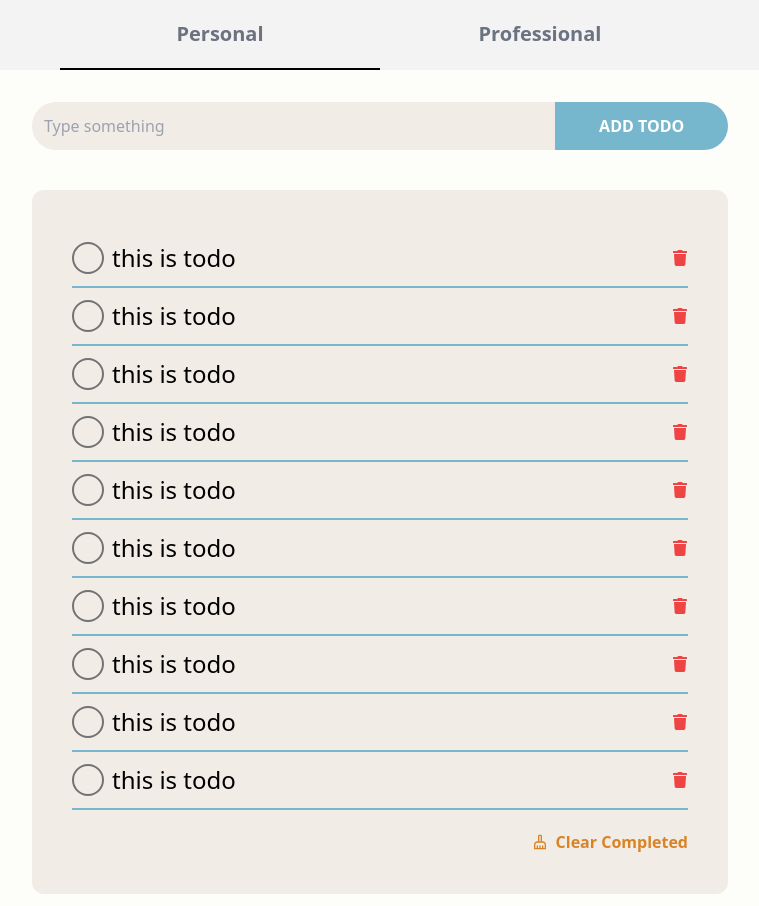
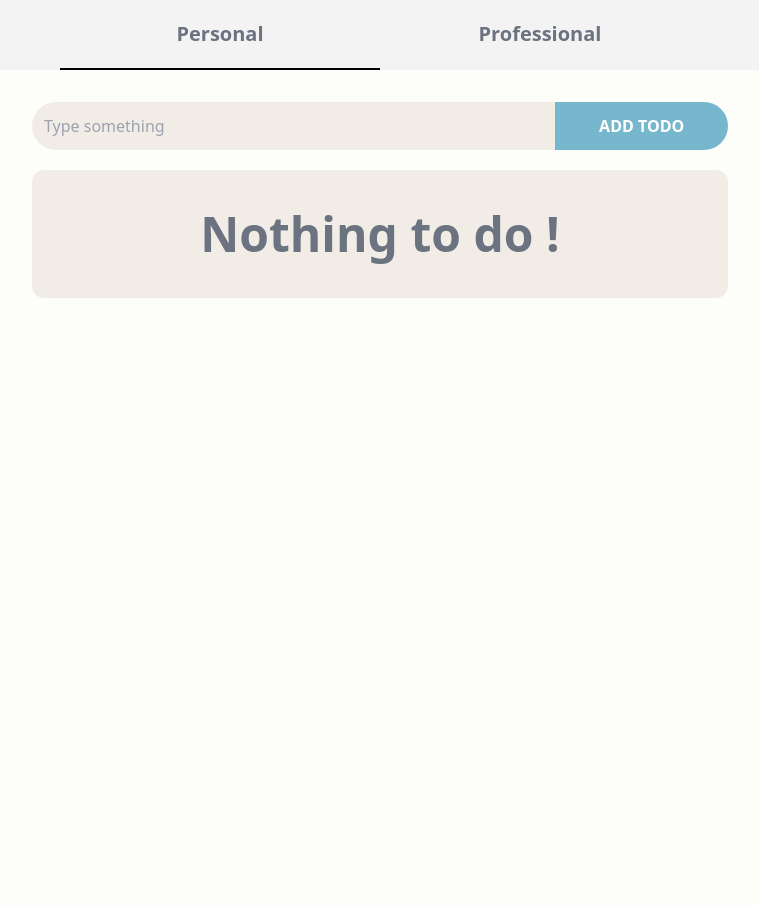
Before and after one commit to shahidx0x/ReduxTodo, a React (Vite) app: page / in a window 1280 px wide. Shown: the whole page, without its empty margins (260-1019 px from the left). After the commit the page ends 800 px from the top, so only its background shows below. Built offline with nearby package versions, Linux system fonts and the light colour scheme.

Commit message:
feat : add remove todo and add todo in the ui

```diff
--- a/src/components/TodoList/TaskList.tsx
+++ b/src/components/TodoList/TaskList.tsx
@@ -1,8 +1,16 @@
-import React, { useState } from "react"
+import { useState } from "react"
 import { FaCheck, FaTrash } from "react-icons/fa"
+import { useAppDispatch } from "../../app/hooks"
+import { deleteTodo } from "../../features/todo/createTodoSlice"
 
-const TaskList = () => {
+const TaskList = ({ id, task }: { id: number; task: string }) => {
   const [checked, setChecked] = useState(false)
+  const dispatch = useAppDispatch()
+
+  const removeTodo = (id: number) => {
+    dispatch(deleteTodo({ id: id }))
+  }
+
   return (
     <li className="flex justify-between  items-center gap-2 border-b-2 border-[#76B7CD] py-3">
       <div className="flex gap-2">
@@ -16,10 +24,13 @@ const TaskList = () => {
           <p
             className={`absolute top-[50%] ${checked && "border border-[#C2C2C2]"} w-full `}
           ></p>
-          this is todo
+          {task}
         </p>
       </div>
-      <FaTrash className="text-red-500 cursor-pointer" />
+      <FaTrash
+        onClick={() => removeTodo(id)}
+        className="text-red-500 cursor-pointer"
+      />
     </li>
   )
 }
--- a/src/components/TodoList/TodoList.tsx
+++ b/src/components/TodoList/TodoList.tsx
@@ -1,10 +1,14 @@
 import { MdOutlineCleaningServices } from "react-icons/md"
 import TaskList from "./TaskList"
 import { useEffect, useState } from "react"
+import { useAppDispatch, useAppSelector } from "../../app/hooks"
+import { createTodo } from "../../features/todo/createTodoSlice"
 
 const TodoList = () => {
   const [todo, setTodo] = useState<string>("")
   const [error, setError] = useState<string>("")
+  const dispatch = useAppDispatch()
+  const state = useAppSelector(state => state.todo)
 
   useEffect(() => {
     if (todo) setError("")
@@ -12,8 +16,15 @@ const TodoList = () => {
 
   const handleAddTodo = () => {
     if (!todo) {
-      setError("Please add some todo")
+      setError("Please write something in the input field")
       return
+    }
+    dispatch(createTodo(todo))
+  }
+
+  const handleKeyPress = (event: { key: string }) => {
+    if (event.key === "Enter") {
+      handleAddTodo()
     }
   }
   return (
@@ -29,26 +40,37 @@ const TodoList = () => {
             />
             <button
               onClick={() => handleAddTodo()}
+              onKeyDown={e => handleKeyPress(e)}
               className="w-56 p-3 rounded-e-full bg-[#76b7cd]  text-white font-bold"
             >
               ADD TODO
             </button>
           </div>
-          <p>{error}</p>
+          {error && (
+            <p className="bg-yellow-100 p-5 font-medium rounded-xl">{error}</p>
+          )}
           <div className="bg-[#f1ece6] p-10 rounded-xl">
             <ul>
-              {Array.from({ length: 10 }).map(e => (
+              {state.length !== 0 ? (
+                state.map(e => (
                   <>
-                  <TaskList />
+                    <TaskList key={e.id} task={e.task} id={e.id} />
                   </>
-              ))}
+                ))
+              ) : (
+                <li className="font-bold text-5xl text-gray-500 flex justify-center">
+                  Nothing to do !
+                </li>
+              )}
             </ul>
+            {state.length !== 0 && (
               <div className="flex justify-end pt-5">
                 <div className="flex items-center gap-2 font-bold text-[#d98326] cursor-pointer hover:text-gray-500">
                   <MdOutlineCleaningServices />
                   <p>Clear Completed</p>
                 </div>
               </div>
+            )}
           </div>
         </div>
       </div>
```
Lines whose indentation alone changed are shown as unchanged.
